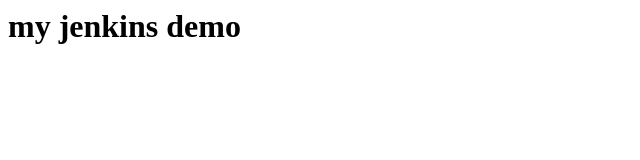
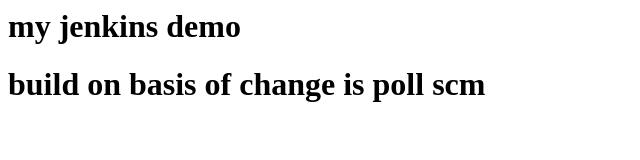
Before and after one commit to ainny210/jenkinsdemo, a plain HTML site: page index.html in a window 1280 px wide. Shown: the whole page, without its empty margins (0-640 px from the left). Drawn offline with Linux system fonts and the light colour scheme.

Commit message:
scmpoll changes check

```diff
--- a/index.html
+++ b/index.html
@@ -1,5 +1,6 @@
 <html>
   <body>
     <h1> my jenkins demo </h1>
+    <h1> build on basis of change is poll scm </h2>
   </body>
 </html>
```
